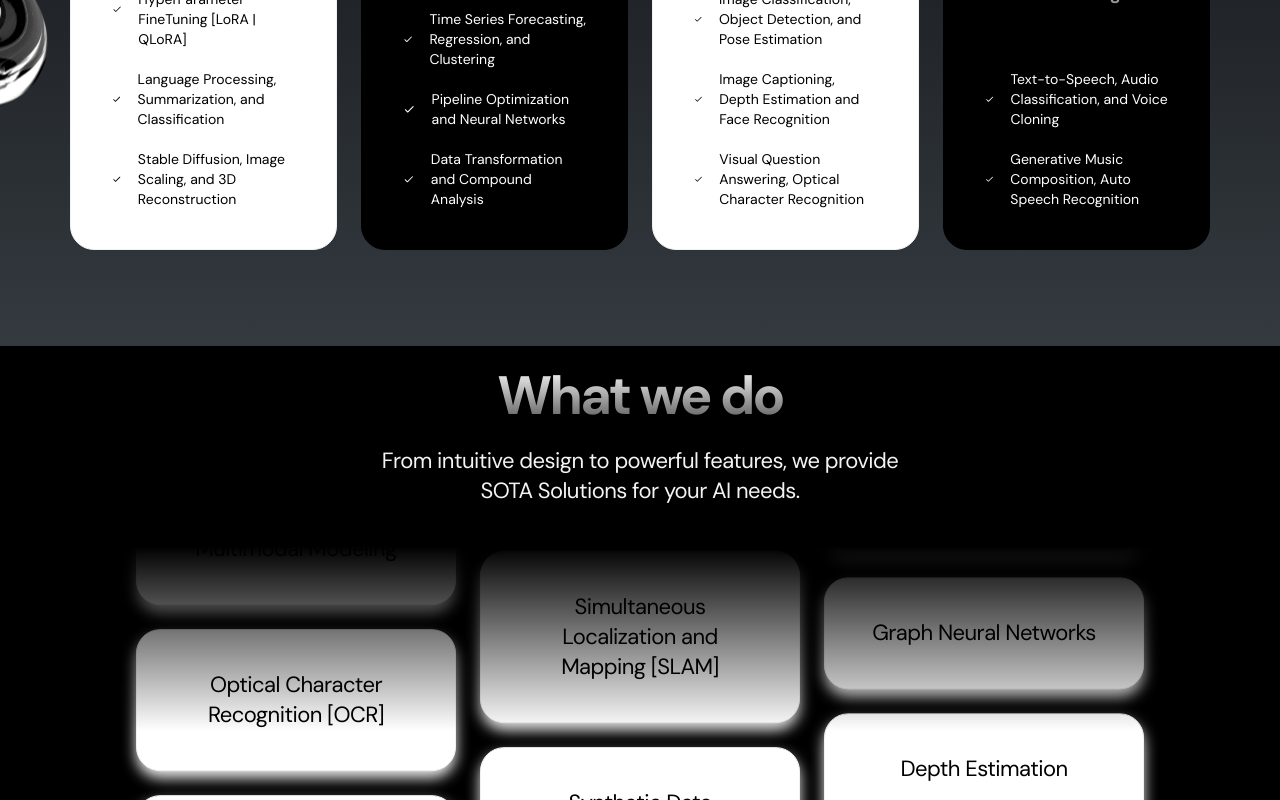
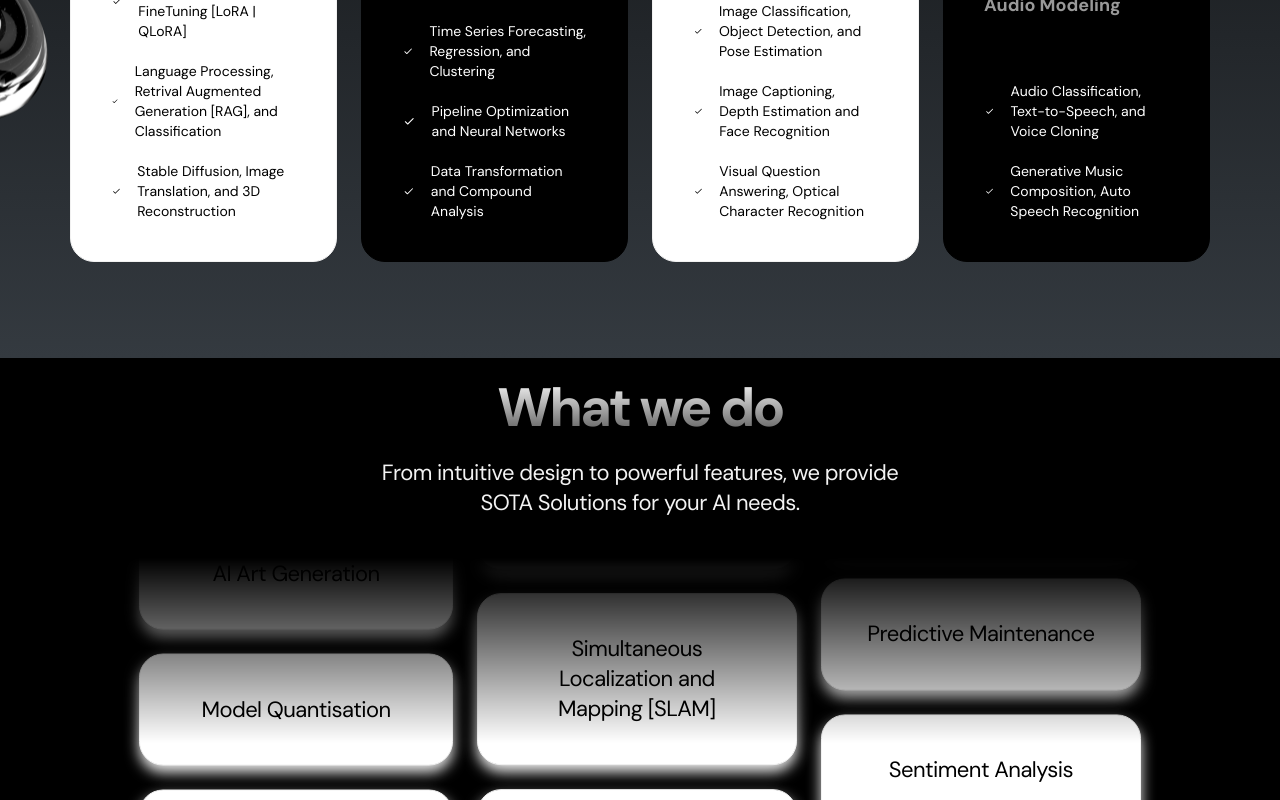
Before and after one commit to aXtr1o1/aXtrSite, a Next.js app: page / in a window 1280 px wide. Shown: the part 1560-2360 px from the top of the page. Built offline with nearby package versions, Linux system fonts and the light colour scheme.

Commit message:
Updated LineUp Contents

```diff
--- a/src/sections/LogoTicker.tsx
+++ b/src/sections/LogoTicker.tsx
@@ -34,14 +34,14 @@ export const LogoTicker = () => {
           >
 <Image src={claudeLogo} alt="Claude logo" className="logo-ticker-image" />
 <Image src={cohereLogo} alt="Cohere logo" className="logo-ticker-image" />
+<Image src={palm2Logo} alt="Palm 2 logo" className="logo-ticker-image" />
 <Image src={langchainLogo} alt="Langchain logo" className="logo-ticker-image" />
 <Image src={llamaIndexLogo} alt="Llama Index logo" className="logo-ticker-image" />
+<Image src={stabilityLogo} alt="Stability AI logo" className="logo-ticker-image" />
 <Image src={Logoiii} alt="III logo" className="logo-ticker-image" />
 <Image src={mistralLogo} alt="Mistral logo" className="logo-ticker-image" />
 <Image src={openaiLogo} alt="OpenAI logo" className="logo-ticker-image" />
-<Image src={palm2Logo} alt="Palm 2 logo" className="logo-ticker-image" />
 <Image src={pytorchLogo} alt="PyTorch logo" className="logo-ticker-image" />
-<Image src={stabilityLogo} alt="Stability AI logo" className="logo-ticker-image" />
           </motion.div>
         </div>
       </div>
--- a/src/sections/ProductShowcase.tsx
+++ b/src/sections/ProductShowcase.tsx
@@ -15,8 +15,8 @@ const pricingTiers = [
     inverse: false,
     features: [
       "Custom HyperParameter FineTuning [LoRA | QLoRA]",
-      "Language Processing, Summarization, and Classification",
-      "Stable Diffusion, Image Scaling, and 3D Reconstruction"
+      "Language Processing, Retrival Augmented Generation [RAG], and Classification",
+      "Stable Diffusion, Image Translation, and 3D Reconstruction"
     ],
   },
   {
@@ -41,8 +41,8 @@ const pricingTiers = [
     title: "Audio Modeling",
     inverse: true,
     features: [
-      "Text-to-Speech, Audio Classification, and Voice Cloning",
-"Generative Music Composition, Auto Speech Recognition"
+      "Audio Classification, Text-to-Speech, and Voice Cloning",
+      "Generative Music Composition, Auto Speech Recognition"
     ],
   },
 ];
--- a/src/sections/Testimonials.tsx
+++ b/src/sections/Testimonials.tsx
@@ -4,38 +4,40 @@ import { twMerge } from "tailwind-merge";
 import { motion } from "framer-motion";
 
 const testimonials = [
-  {"text": "Feature Extraction", "username": "user_zvjw57bv"},
-  {"text": "Post Estimation", "username": "user_n5a1q5d4"},
+  {"text": "AI Agent Building", "username": "user_n5a1q5d4"},
   {"text": "Face Recognition", "username": "user_whje6n7k"},
   {"text": "Multimodal Modeling", "username": "user_r8n4gp3n"},
-  {"text": "Optical Character Recognition [OCR]", "username": "user_twishr7n"},
+  {"text": "AI Art Generation", "username": "SoundCategorizer222"},
   {"text": "Model Quantisation", "username": "user_9d2etzq8"},
   {"text": "Prompt Engineering", "username": "user_ix2s70a3"},
-  {"text": "Image Captioning", "username": "user_mrxg2uft"},
   {"text": "Voice Cloning", "username": "user_9zz1py2l"},
   {"text": "Autonomous Navigation", "username": "user_k5rtshng"},
-  {"text": "AI Agent Building", "username": "PixelPusher123"},
+  {"text": "Optical Character Recognition [OCR]", "username": "user_twishr7n"},
+  {"text": "Pose Estimation", "username": "PixelPusher123"},
+  {"text": "Swarm Intelligence", "username": "ToneAnalyzer888"},
   {"text": "Simultaneous Localization and Mapping [SLAM]", "username": "VisualWizard78"},
   {"text": "Synthetic Data Generation", "username": "ColorCoder99"},
   {"text": "Visual Question Answering", "username": "TextExtractor77"},
   {"text": "Video Summarization", "username": "ObjectMapper66"},
+  {"text": "Feature Extraction", "username": "user_zvjw57bv"},
   {"text": "Auto Speech Recognition", "username": "SpaceNavigator55"},
   {"text": "Data Augmentation", "username": "PointFinder44"},
   {"text": "Style Transfer", "username": "Divider33"},
+  {"text": "Predictive Maintenance", "username": "user_x1y2z3a4"},
+  {"text": "Sentiment Analysis", "username": "user_mrxg2uft"},
   {"text": "Generative Music Composition", "username": "FrameAnalyzer22"},
   {"text": "Graph Neural Networks", "username": "VoiceGenerator123"},
   {"text": "Depth Estimation", "username": "SoundCreator456"},
   {"text": "Photogrammetry", "username": "AudioConverter789"},
   {"text": "Image Segmentation", "username": "SpeechRecognizer111"},
-  {"text": "AI Art Generation", "username": "SoundCategorizer222"},
   {"text": "Pipeline Optimisation", "username": "EmotionDetector333"},
   {"text": "Part of Speech [POS] Tagging", "username": "VoiceMimic444"},
   {"text": "3D Reconstruction", "username": "AutomaticTranscriber555"},
+  {"text": "Design Automation", "username": "Transcriber55755"},
   {"text": "Open Vocabulary Object Detection", "username": "SoundProducer666"},
   {"text": "Video Classification", "username": "MusicComposer777"},
-  {"text": "Swarm Intelligence", "username": "ToneAnalyzer888"},
   {"text": "Risk Assessment", "username": "LanguageProcessor999"},
-  {"text": "Predictive Maintenance", "username": "user_x1y2z3a4"},
+  {"text": "Knowledge Grapgh Generation", "username": "Processor8008"},
   {"text": "Reinforcement Techniques", "username": "user_b2c3d4e5"}
 ];
 
```
